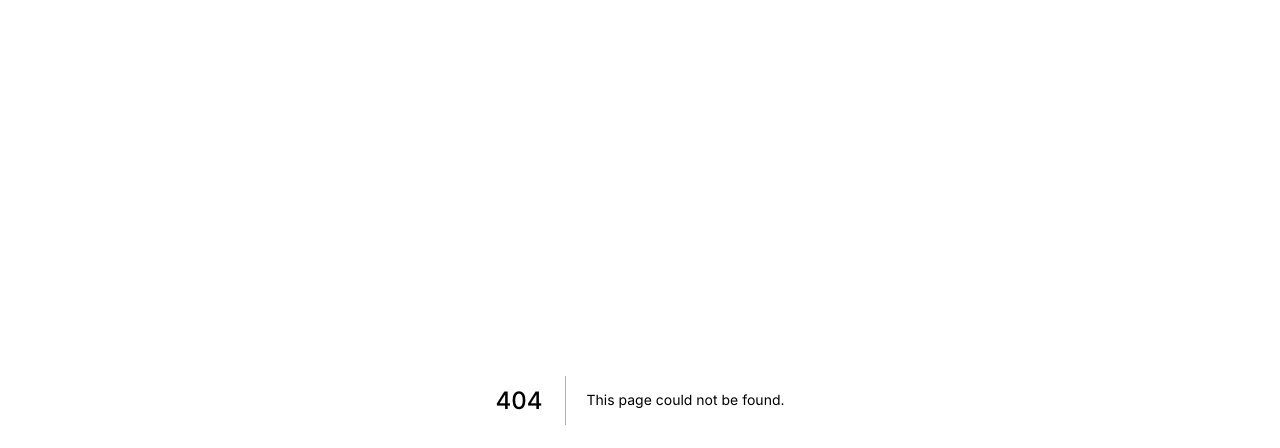
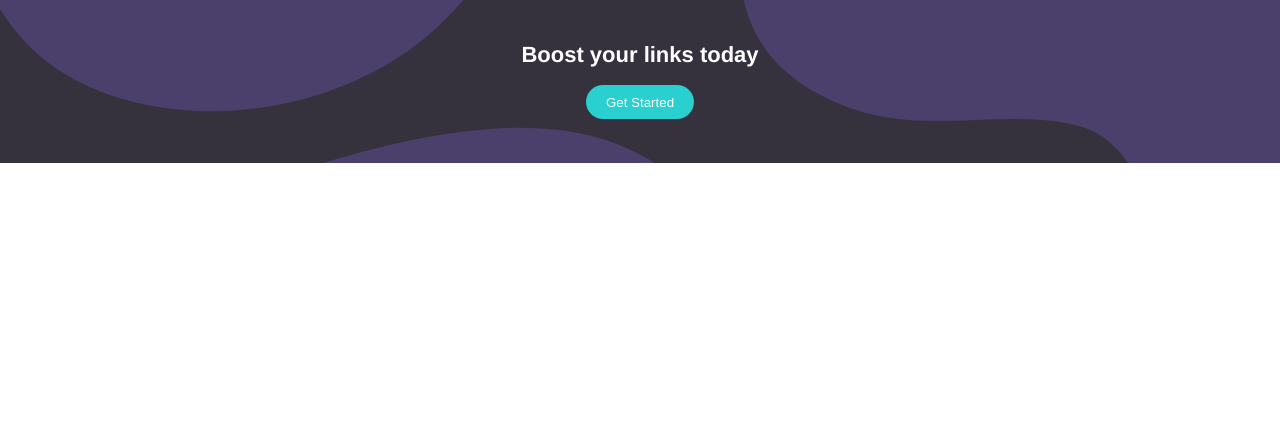
Before and after one commit to mubarakshow/shortly, a Next.js app: page /home/sections/BoostSection/BoostSection in a window 1280 px wide. Before the commit this address had no page. Shown: the top 448 px of the page. Built offline with nearby package versions, Linux system fonts and the light colour scheme.

Commit message:
add boost section

```diff
--- a/components/LinkShortener/link-shortener.module.scss
+++ b/components/LinkShortener/link-shortener.module.scss
@@ -11,6 +11,7 @@
   border-radius: 7px;
   background-color: var(--app-color-neutral-dark);
   background-image: url('../../public/bg-shorten-desktop.svg');
+  background-size: cover;
   position: relative;
   bottom: 5rem;
   .shortener_textfield {
@@ -26,6 +27,7 @@
     gap: 10px;
     padding: 1rem 2em;
     background-image: url('../../public/bg-shorten-mobile.svg');
+    background-size: contain;
   }
   .shortener_textfield {
     flex: 1;
--- a/pages/home/index.tsx
+++ b/pages/home/index.tsx
@@ -4,6 +4,7 @@ import HeroSection from "./sections/HeroSection/HeroSection";
 import ShortenerSection from "./sections/ShortnerSection/ShortenerSection";
 import { useEffect, useRef } from "react";
 import { link } from "fs";
+import BoostSection from "./sections/BoostSection/BoostSection";
 
 // export const getStaticProps = async () => {
 //   const linkHistory = await JSON.parse(localStorage.getItem('shortLinks') || "{}");
@@ -20,6 +21,7 @@ const HomePage = () => {
     <Layout>
       <HeroSection />
       <ShortenerSection />
+      <BoostSection />
     </Layout>
   );
 };
--- /dev/null
+++ b/pages/home/sections/BoostSection/BoostSection.tsx
@@ -0,0 +1,16 @@
+import React from "react";
+import { ButtonRounded } from "../../../../components/Button/Button";
+import styles from "./boost-section.module.scss";
+
+const BoostSection: React.FC = () => {
+  return (
+    <section className={styles.boost__container}>
+      <div className={styles.boost__container_item}>
+        <h2>Boost your links today</h2>
+        <ButtonRounded text="Get Started" />
+      </div>
+    </section>
+  );
+};
+
+export default BoostSection;
--- /dev/null
+++ b/pages/home/sections/BoostSection/boost-section.module.scss
@@ -0,0 +1,26 @@
+@import "../../../../styles/partials/devices";
+
+.boost__container {
+  background-image: url("../../../../public/bg-boost-desktop.svg");
+  background-size: cover;
+  background-color: var(--app-color-neutral-dark);
+  padding: 3em 2rem;
+  &_item {
+    display: flex;
+    flex-direction: column;
+    justify-content: center;
+    align-items: center;
+    text-align: center;
+    h2 {
+      color: white;
+      margin-bottom: 1.2rem;
+    }
+  }
+}
+
+@include tablet {
+  .boost__container {
+    background-image: url("../../../../public/bg-boost-mobile.svg");
+    background-size: cover;
+  }
+}
--- a/pages/home/sections/ShortnerSection/shortner-section.module.scss
+++ b/pages/home/sections/ShortnerSection/shortner-section.module.scss
@@ -8,6 +8,7 @@
   flex-direction: column;
   padding: 2rem calc((100vw - 80%) / 2);
   margin-top: 5rem;
+  padding-bottom: 3rem;
 
   &_stats {
     padding: 3em 0;
```
